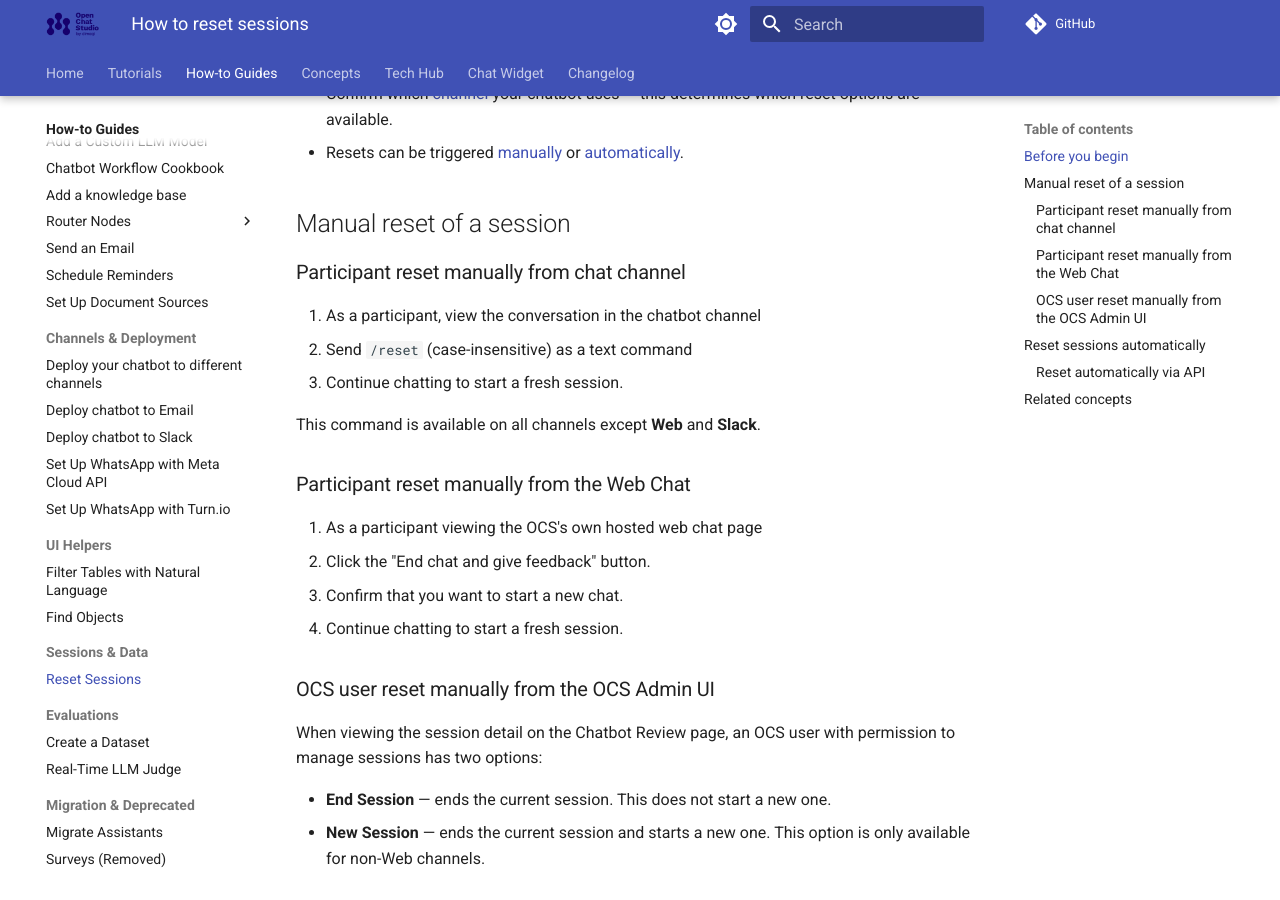
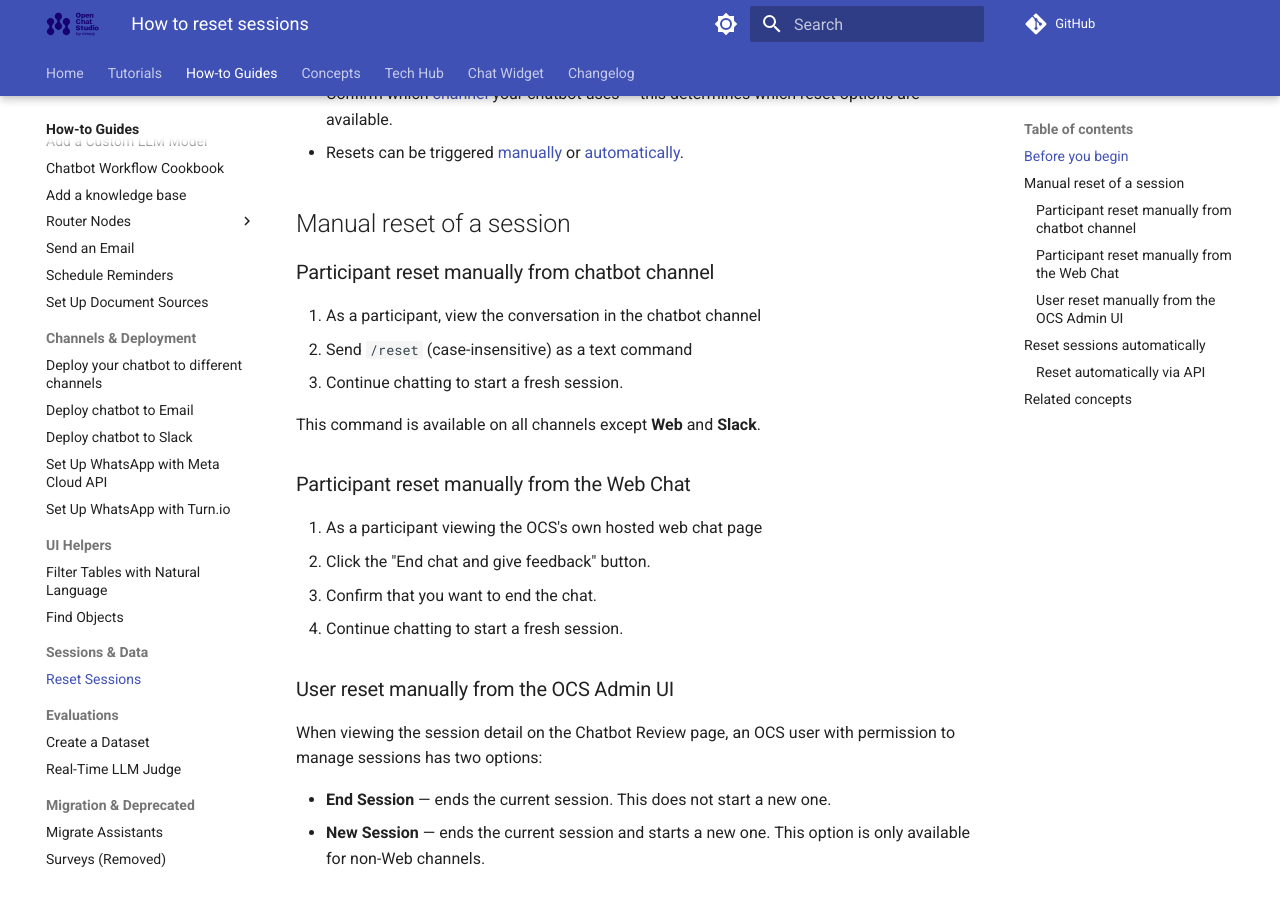
Before and after one commit to dimagi/open-chat-studio-docs, an MkDocs documentation site: the page built from docs/how-to/reset_sessions.md, in a window 1280 px wide and 900 px high, scrolled down 504 px. Built offline with MkDocs 1.6.1 and Material for MkDocs 9.7.7, drawn with Linux system fonts in a browser that asks for light colours; a script that is not in the unit is left out; comment, search, counter and statistics services are not loaded.

Commit message:
Overall readablity, consistent terminology & linking

```diff
--- a/docs/how-to/reset_sessions.md
+++ b/docs/how-to/reset_sessions.md
@@ -22,7 +22,7 @@ When a session is reset:
 
 ## Manual reset of a session
 
-### Participant reset manually from chat channel
+### Participant reset manually from chatbot channel
 
 1. As a participant, view the conversation in the chatbot channel
 2. Send `/reset` (case-insensitive) as a text command
@@ -34,10 +34,10 @@ This command is available on all channels except **Web** and **Slack**.
 
 1. As a participant viewing the OCS's own hosted web chat page
 2. Click the "End chat and give feedback" button.
-3. Confirm that you want to start a new chat.
+3. Confirm that you want to end the chat.
 4. Continue chatting to start a fresh session.
 
-### OCS user reset manually from the OCS Admin UI
+### User reset manually from the OCS Admin UI
 
 When viewing the session detail on the Chatbot Review page, an OCS user with permission to manage sessions has two options:
 
```
Also changed, not shown: docs/concepts/events.md (+1 -1 lines), docs/concepts/session_status.md (+2 -2 lines), docs/concepts/sessions.md (+1 -1 lines).
